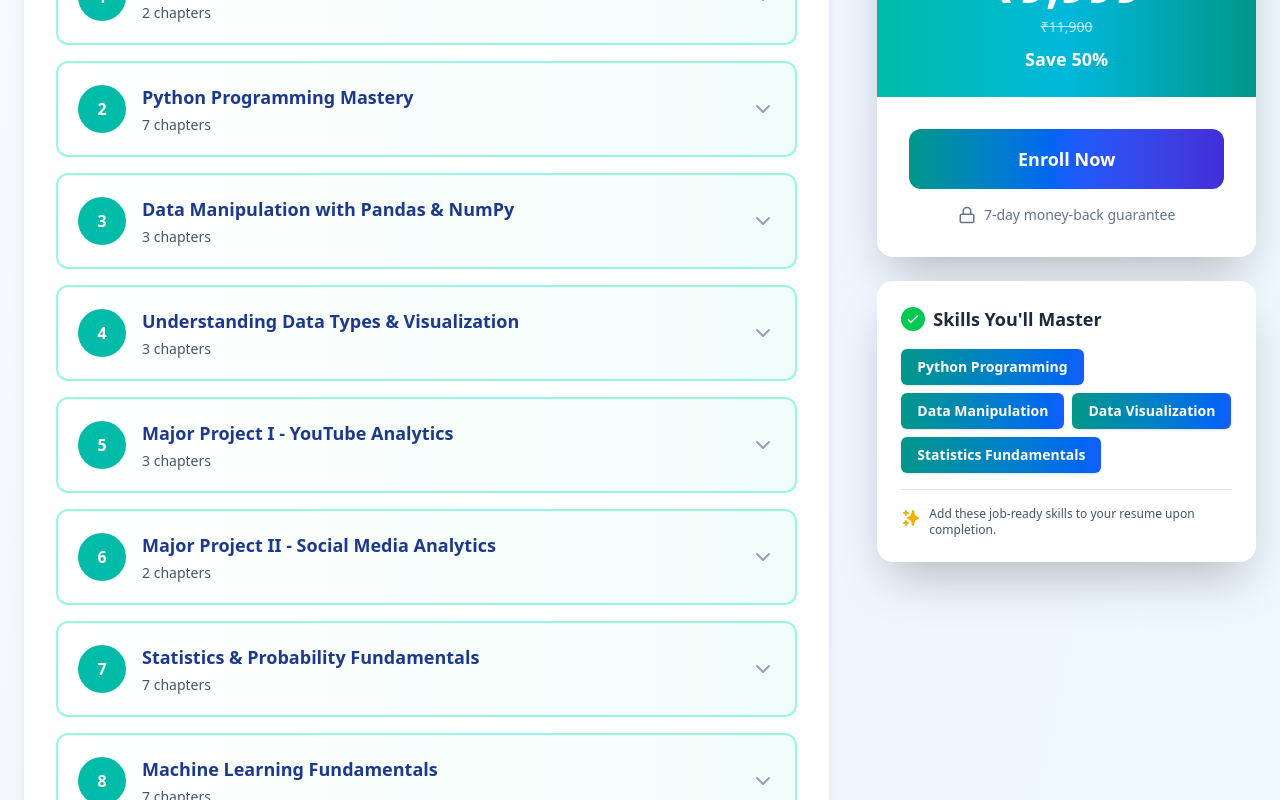
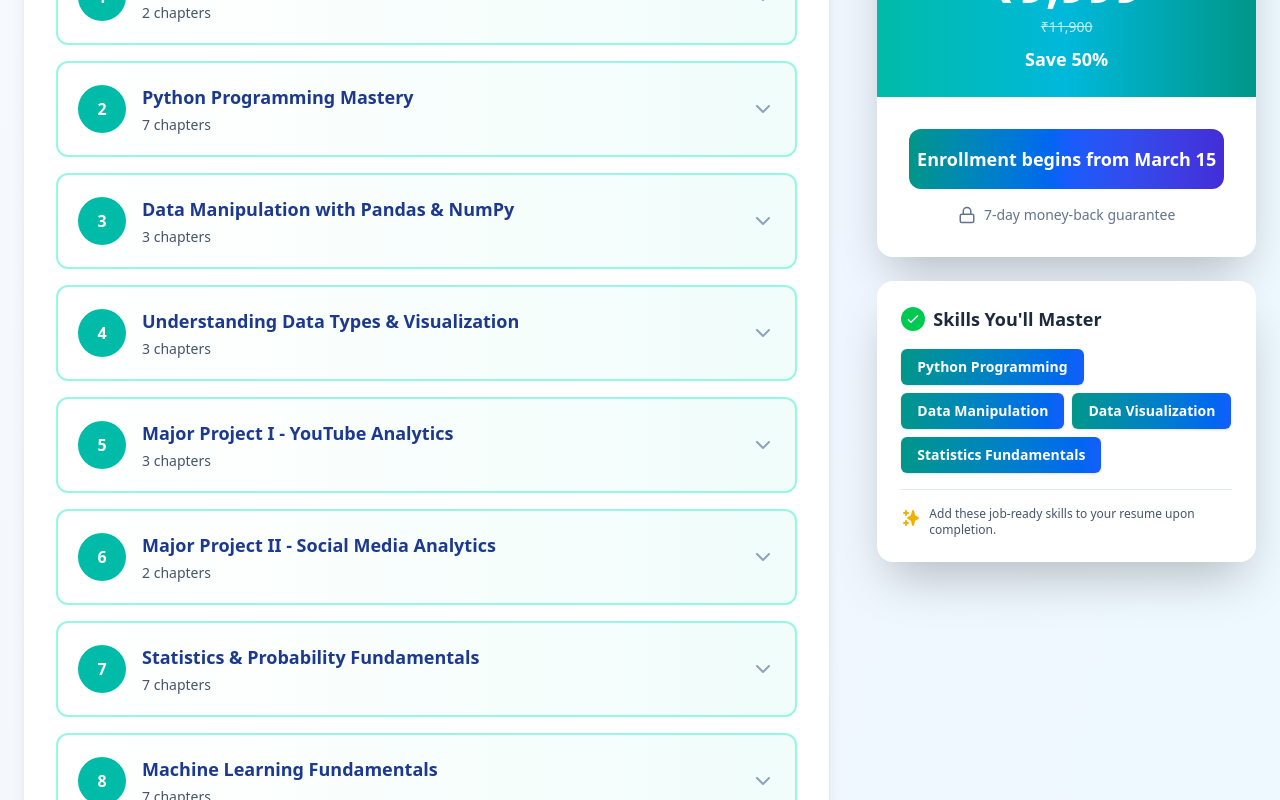
Before and after one commit to amala-code/bg-web, a Next.js app: page /courses/data-science in a window 1280 px wide. Shown: the part 1640-2440 px from the top of the page. Built offline with nearby package versions, Linux system fonts and the light colour scheme; a web font is replaced by a local one.

Commit message:
updated phase 1

```diff
--- a/app/components/Footer.tsx
+++ b/app/components/Footer.tsx
@@ -539,7 +539,7 @@ export default function Footer(): JSX.Element {
   const learningLinks: NavItem[] = [
     { label: "All Courses", href: "/courses" },
     { label: "Data Science / ML Track", href: "/courses/data-science" },
-    { label: "GenAI Track", href: "/tracks/ai-ml" },
+    { label: "Modern AI Track", href: "/tracks/modern-ai" },
     { label: "Mini Courses", href: "/courses/" },
     { label: "Interview Prep", href: "/courses" }
   ];
--- a/app/courses/[id]/page.jsx
+++ b/app/courses/[id]/page.jsx
@@ -3671,11 +3671,11 @@ export default function CourseDetailPage({ params }) {
                     </div>
 
                     <div className="p-4 md:p-8">
-                      <Link href="/checkout" target='_blank'>
+                      {/* <Link href="" target='_blank'> */}
                         <button className="w-full bg-gradient-to-r from-teal-600 via-blue-600 to-indigo-700 text-white py-3 md:py-4 rounded-xl font-bold text-base md:text-lg hover:shadow-2xl hover:scale-[1.04] transition-all duration-300 mb-3 md:mb-4">
-                          Enroll Now
+                          Enrollment begins from March 15
                         </button>
-                      </Link>
+                      {/* </Link> */}
 
                       <p className="text-center text-xs md:text-sm text-slate-500 flex items-center justify-center gap-2">
                         <FiLock className="inline text-base md:text-lg" /> 7-day money-back guarantee
```
